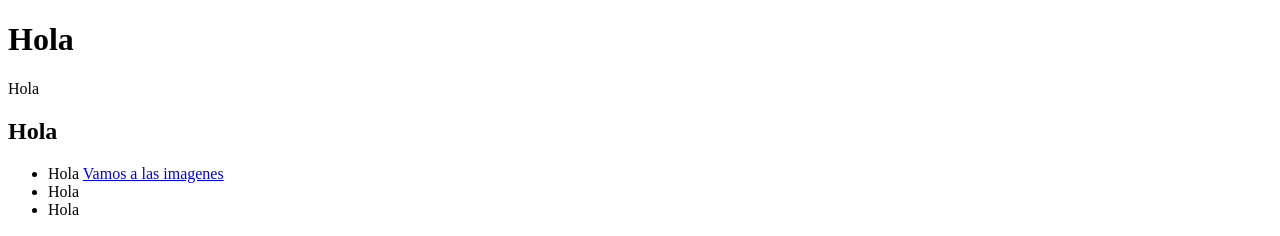
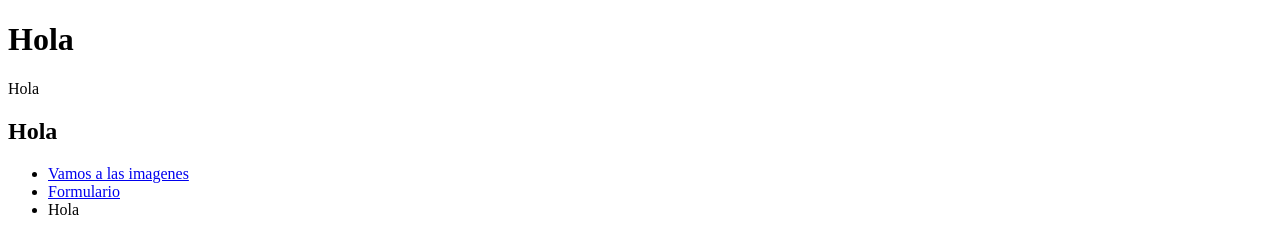
Before and after one commit to MarcialPG/intro-web-MarcialPG, a plain HTML site: page 6-navegador-html-css/6.0-html/elementos-estructura.html in a window 1280 px wide. Shown: the top 236 px of the page. Drawn offline with Linux system fonts and the light colour scheme.

Commit message:
se añadieron links de html dentro del proyecto

```diff
--- a/6-navegador-html-css/6.0-html/elementos-estructura.html
+++ b/6-navegador-html-css/6.0-html/elementos-estructura.html
@@ -14,8 +14,8 @@
     <div>
         <h2>Hola</h2>
         <ul>
-            <li>Hola <a href="#imagenes">Vamos a las imagenes</a></li>
-            <li>Hola</li>
+            <li> <a href="#imagenes">Vamos a las imagenes</a></li>
+            <li><a href="./formulario.html">Formulario</a></li>
             <li>Hola</li>
         </ul>
     </div>
```
Also changed, not shown: 6-navegador-html-css/6.0-html/formulario.html (+3 -0 lines), 6-navegador-html-css/6.0-html/index.html (+1 -1 lines).
